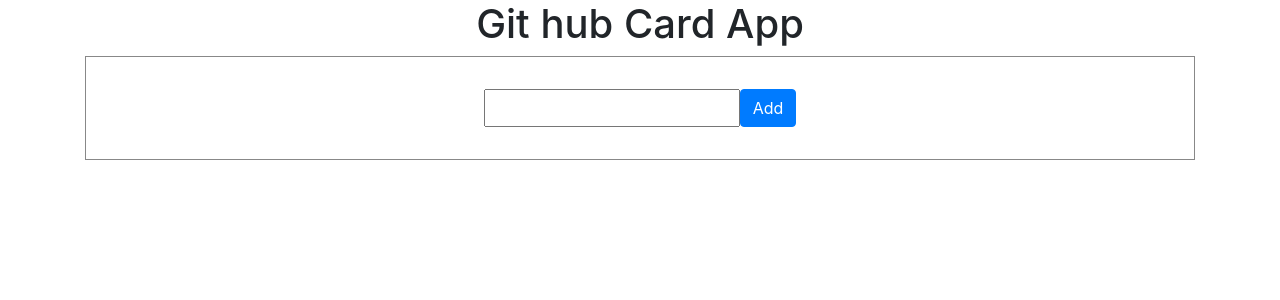
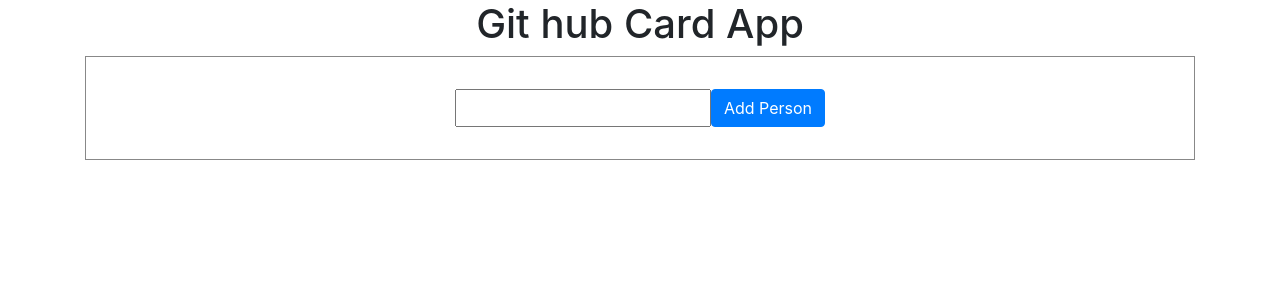
Before and after one commit to WebSamurai/React-first-app, a React (Create React App) app: page / in a window 1280 px wide. Shown: the top 300 px of the page. Built offline with nearby package versions, Linux system fonts and the light colour scheme.

Commit message:
remove commented code

```diff
--- a/src/App.js
+++ b/src/App.js
@@ -3,13 +3,8 @@ import './App.css';
 import {Button} from './components/Button';
 import {CardApp} from './components/GitCard'
 function App() {
-  const [couter, setCounter] = useState(0);
-  const clickHandler=(increment)=>setCounter(couter+increment);
   return (
     <div className="App">
-      {/* <h1>this is app component</h1>
-        <Button clickHandler={clickHandler} message={couter} increment={1}/>
-        <Button clickHandler={clickHandler} message={couter} increment={5}/>  */}
         <CardApp></CardApp>
 
     </div>
--- a/src/components/GitCard.jsx
+++ b/src/components/GitCard.jsx
@@ -33,7 +33,7 @@ function Form({ addData }) {
         value={name}
         onChange={(e) => setName(e.target.value)}
       />
-      <button className="btn btn-primary">Add</button>
+      <button className="btn btn-primary">Add Person</button>
     </form>
   );
 }
```
